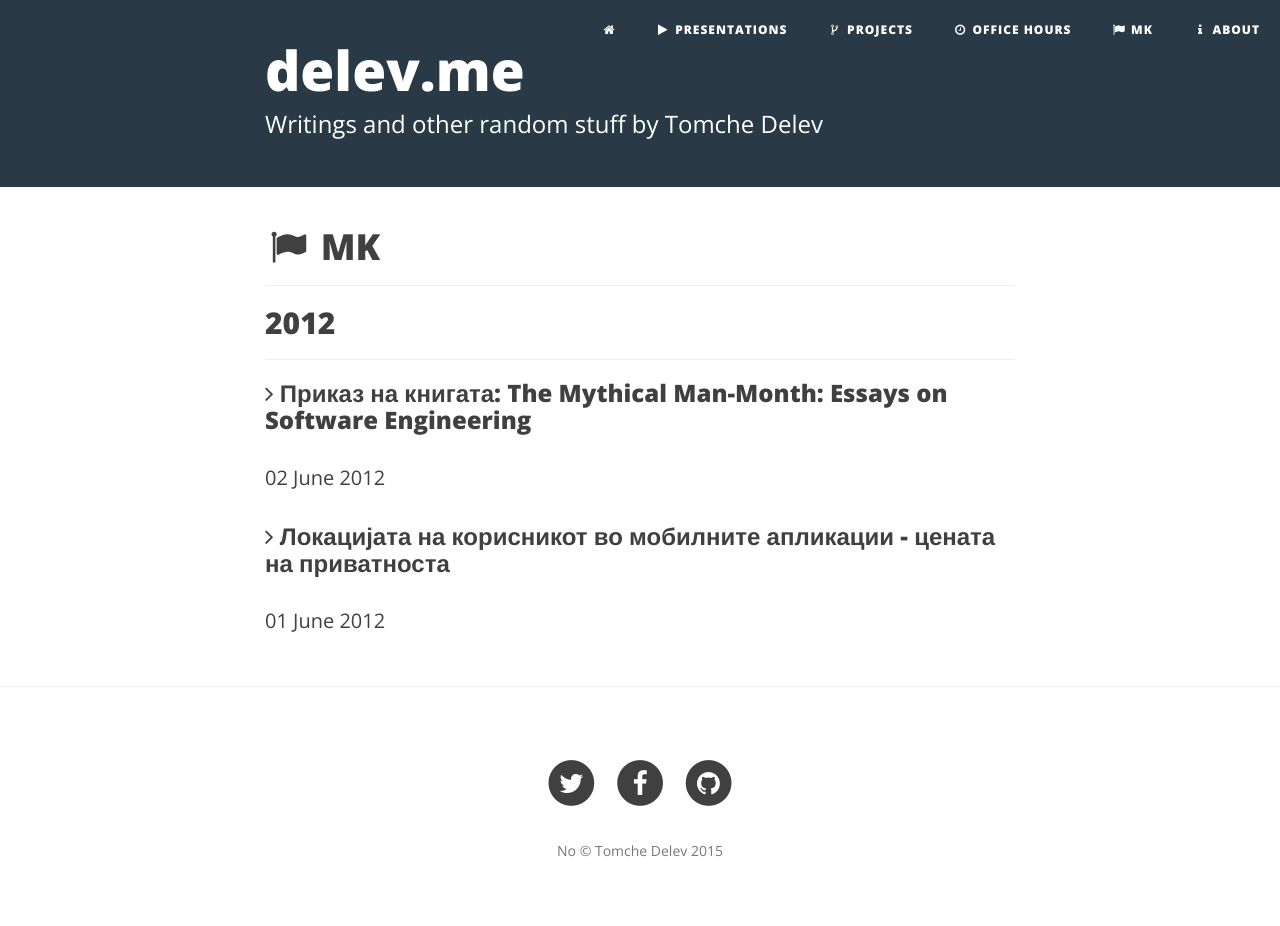
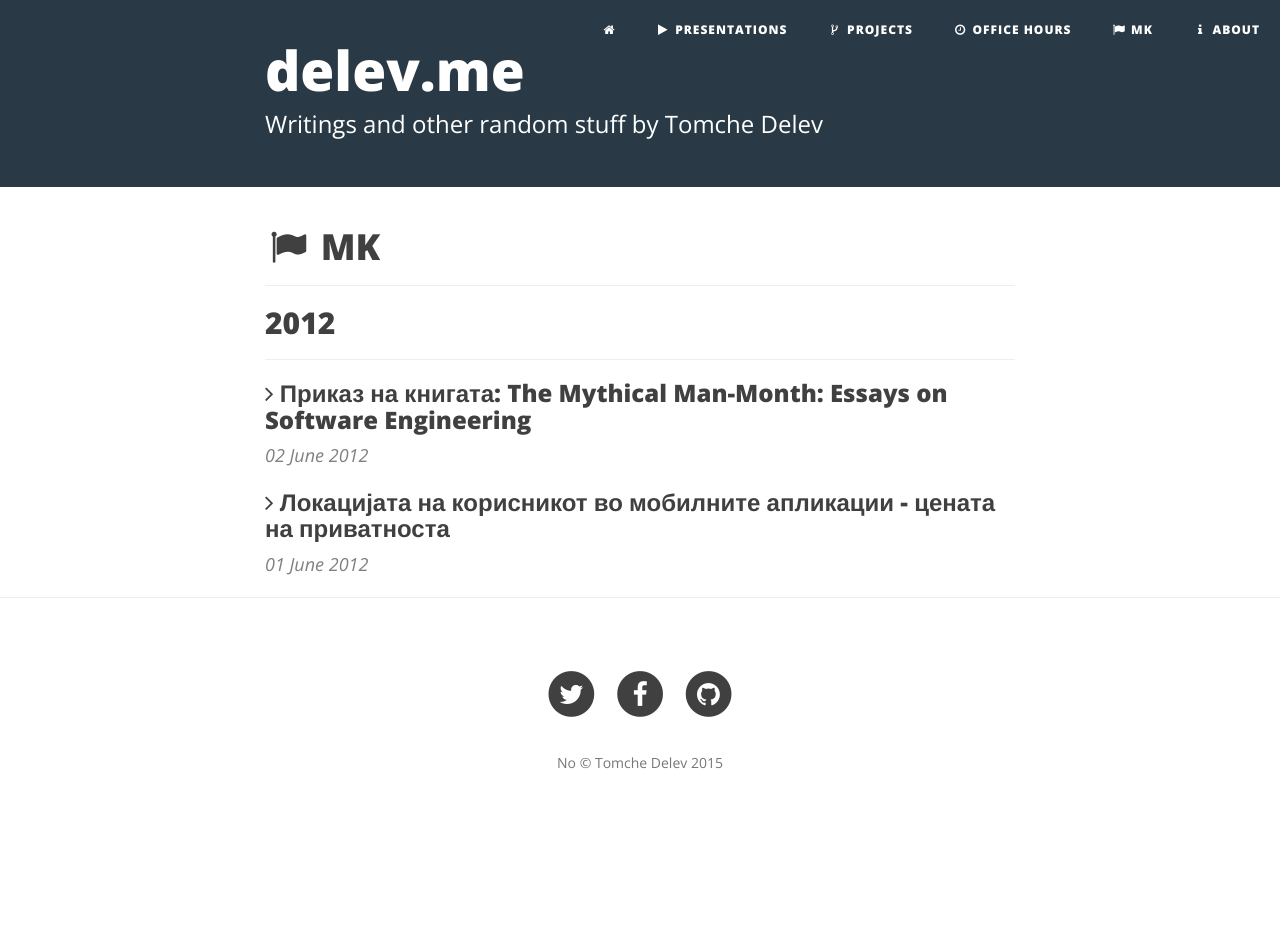
Before and after one commit to tdelev/tdelev.github.io, a Jekyll site: the page built from mk.html, in a window 1280 px wide. Built offline with Jekyll 4.4.1, drawn with Linux system fonts in a browser that asks for light colours; nearby versions of some CDN libraries; after the commit the page ends 900 px from its top, so only the background shows below that.

Commit message:
MK Layout styling

```diff
--- a/mk.html
+++ b/mk.html
@@ -12,9 +12,10 @@
 <h2 id="{{ this_year }}-ref">{{this_year}}</h2>
 <hr/>
 {% endif %}
-
-<h3 class="post-title"><a href="{{ article.url }}"><i class="fa fa-angle-right"></i> {{ article.title }}</a></h3>
-<p class="post-meta">{{ article.date | date_to_long_string }}</p>
+<div class="post-preview">
+  <h3 class="post-title"><a href="{{ article.url }}"><i class="fa fa-angle-right"></i> {{ article.title }}</a></h3>
+  <div class="post-meta">{{ article.date | date_to_long_string }}</div>
+</div>
 
 {% assign prev_year = this_year %}
 {% endfor %}
```
